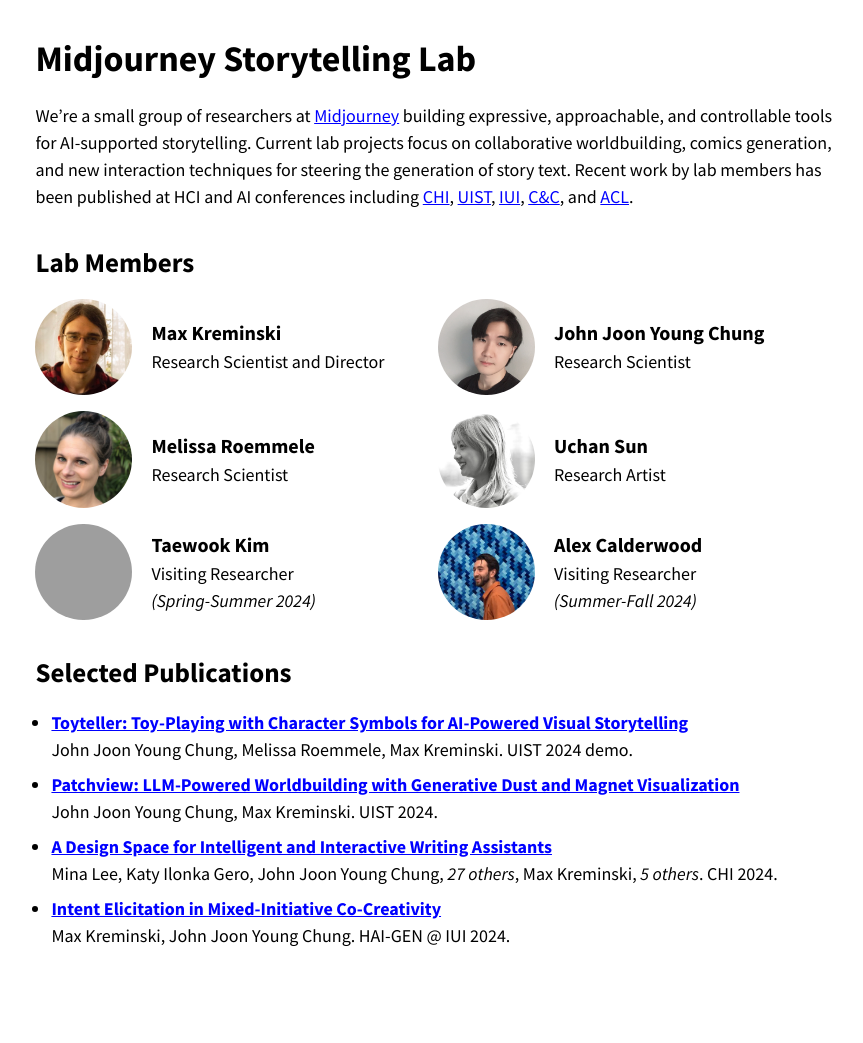
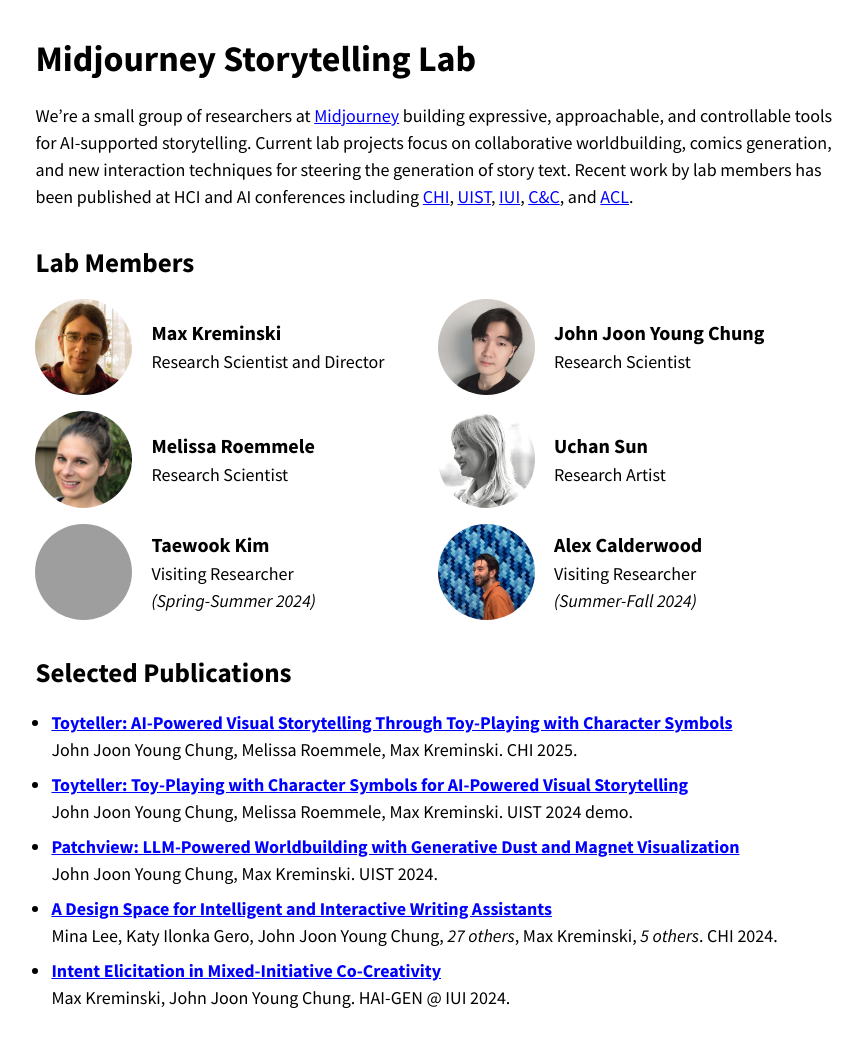
Before and after one commit to mj-storytelling/mj-storytelling.github.io, a Jekyll site: the page built from index.html, in a window 1280 px wide, cut to the strip 0-1043 px from the top of the page. Shown: the whole strip, without its empty margins (202-1065 px from the left). Built offline with Jekyll 4.4.1, drawn with Linux system fonts in a browser that asks for light colours; before the commit the page ends 981 px from its top, so only the background shows below that; grey boxes are pictures that could not be loaded.

Commit message:
Add CHI 2025 Toyteller paper

```diff
--- a/_data/publications.json
+++ b/_data/publications.json
@@ -1,4 +1,15 @@
 [
+{
+  "id": "chung2025toyteller",
+  "title": "Toyteller: AI-Powered Visual Storytelling Through Toy-Playing with Character Symbols",
+  "url": "https://arxiv.org/abs/2501.13284",
+  "authors": ["John Joon Young Chung", "Melissa Roemmele", "Max Kreminski"],
+  "year": "2025",
+  "venue": "CHI",
+  "venue_long": "ACM CHI Conference on Human Factors in Computing Systems",
+  "pubtype": "full",
+  "acceptrate": "25.1%"
+},
 {
   "id": "chung2024toyteller",
   "title": "Toyteller: Toy-Playing with Character Symbols for AI-Powered Visual Storytelling",
```
